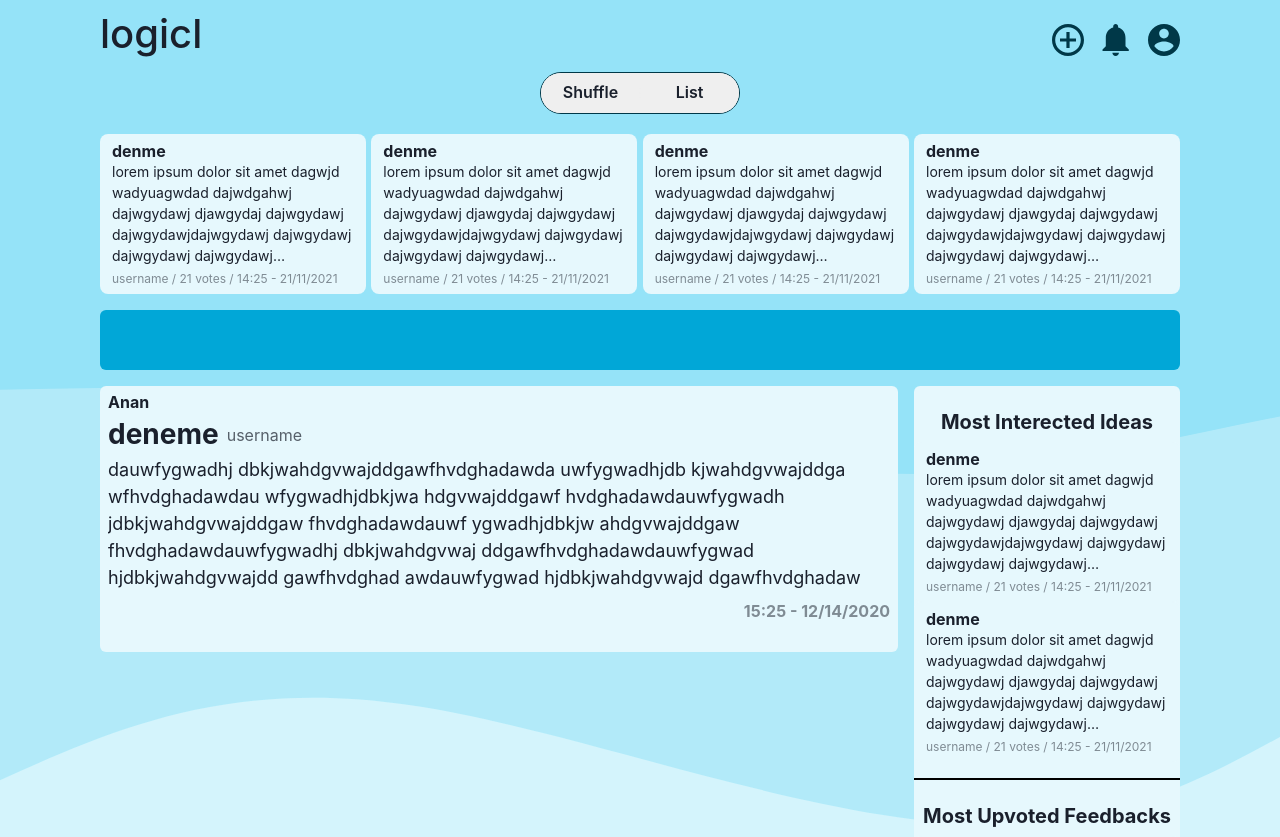
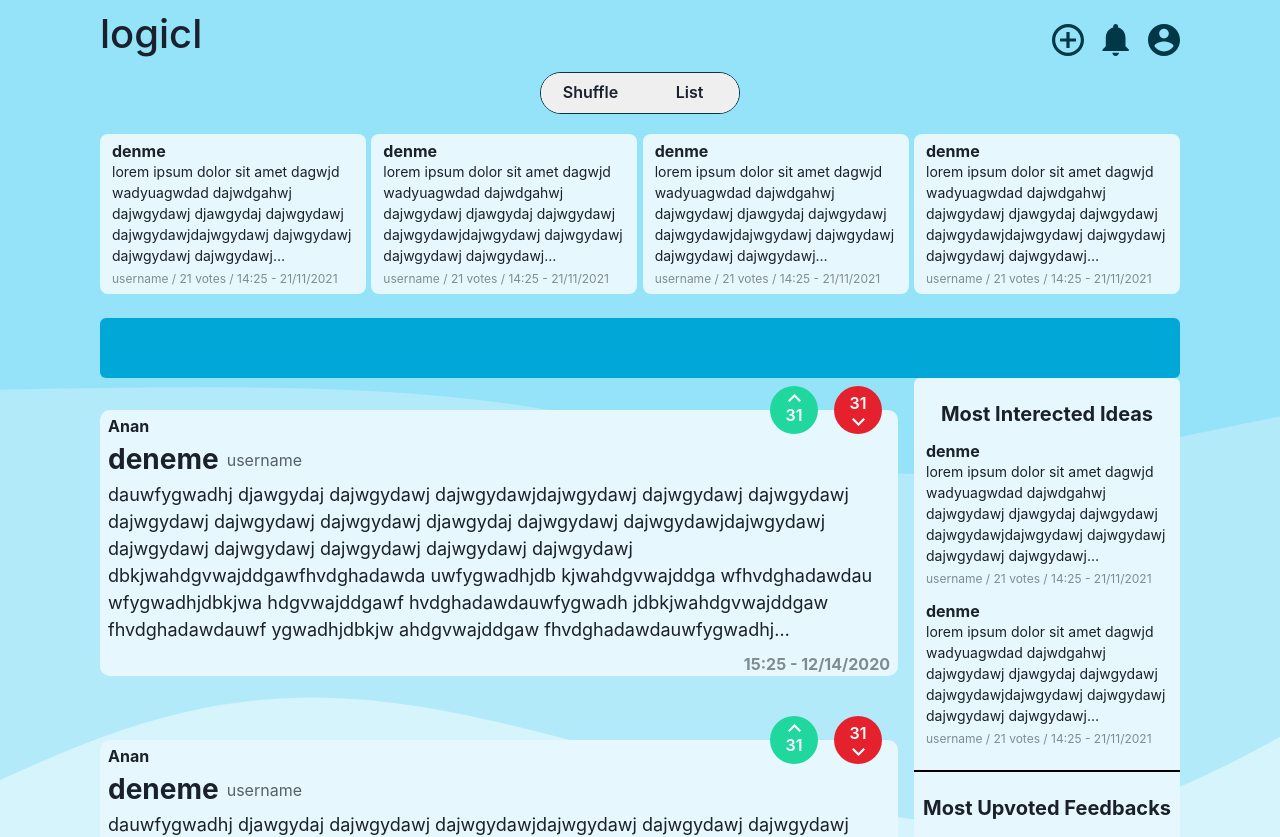
Before and after one commit to pauieeecs/logicl, a Next.js app: page / in a window 1280 px wide. Shown: the top 837 px of the page. Built offline with nearby package versions, Linux system fonts and the light colour scheme.

Commit message:
vote buttons added

```diff
--- a/src/components/List-Page-Components/BigPost.tsx
+++ b/src/components/List-Page-Components/BigPost.tsx
@@ -1,4 +1,5 @@
-import { Flex, Heading, Text } from "@chakra-ui/react"
+import { Button, ButtonGroup, Flex, Heading, Image, Text } from "@chakra-ui/react"
+import VoteButton from "../VoteButton"
 
 type Props = {
   category: string
@@ -9,8 +10,9 @@ type Props = {
 
 const BigPost: React.FC<Props> = ({ category, title, text, date }) => {
   return (
-    <Flex w="100%" h="266px" borderRadius="6px" mb={8} bgColor="#E6F8FD">
-      <Flex mx={2} direction="column">
+    <Flex w="100%" h="266px" position="relative" borderRadius="10px" my={8} bgColor="#E6F8FD">
+      <VoteButton />
+      <Flex mx={2} direction="column" justifyContent="space-between">
         <Text my={1} fontWeight="bold">
           {category}
         </Text>
--- /dev/null
+++ b/src/components/VoteButton.tsx
@@ -0,0 +1,34 @@
+import { Button, ButtonGroup, Image, Text } from "@chakra-ui/react"
+
+const VoteButton: React.FC = () => {
+  return (
+    <ButtonGroup spacing={4} position="absolute" right="16px" top="-24px">
+      <Button
+        color="white"
+        bgColor="#20D79E"
+        w="48px"
+        h="48px"
+        borderRadius="100%"
+        flexDirection="column"
+        justifyContent="center"
+        _hover={{ bgColor: "green.600" }}
+      >
+        <Image src="/up.svg" mb={1} /> <Text>31</Text>
+      </Button>
+      <Button
+        color="white"
+        bgColor="#E5212D"
+        w="48px"
+        h="48px"
+        borderRadius="100%"
+        flexDirection="column"
+        justifyContent="center"
+        _hover={{ bgColor: "red.700" }}
+      >
+        <Text>31</Text> <Image src="/down.svg" mt={1} />
+      </Button>
+    </ButtonGroup>
+  )
+}
+
+export default VoteButton
--- a/src/pages/list.tsx
+++ b/src/pages/list.tsx
@@ -1,6 +1,6 @@
 import { Flex, Heading, Wrap, WrapItem } from "@chakra-ui/react"
 import Container from "../components/Container"
-import Buttons from "../components/List-Page-Components/Buttons"
+import Buttons from "../components/SwitchButton"
 import SmallPost from "../components/List-Page-Components/SmallPost"
 import BigPost from "../components/List-Page-Components/BigPost"
 
@@ -12,7 +12,7 @@ const List: React.FC = () => {
         <Flex w="1080px" mt={5} justify="space-between">
           <SmallPost
             title="denme"
-            text="lorem ipsum dolor sit amet dagwjd wadyuagwdad dajwdgahwj dajwgydawj djawgydaj dajwgydawj dajwgydawjdajwgydawj dajwgydawj dajwgydawj dajwgydawj dajwgydawj dajwgydawj"
+            text="lorem ipsum dolor sit amet dagwjd wadyuagwdad dajwdgahwj dajwgydawj djawgydaj dajwgydawj dajwgydawjdajwgydawj dajwgydawj dajwgydawj dajwgydawj dajwgydawj dajwgydawj "
             vote={21}
             date="14:25 - 21/11/2021"
           />
@@ -35,13 +35,25 @@ const List: React.FC = () => {
             date="14:25 - 21/11/2021"
           />
         </Flex>
-        <Flex my={4} width="1080px" height="60px" bgColor="#01A7D7" borderRadius="6px"></Flex>
+        <Flex mt={6} width="1080px" height="60px" bgColor="#01A7D7" borderRadius="6px"></Flex>
         <Wrap w="1080px" spacing={4}>
           <WrapItem flex="6" flexDirection="column" justifyContent="space-between">
             <BigPost
               category="Anan"
               title="deneme"
-              text="dauwfygwadhj dbkjwahdgvwajddgawfhvdghadawda uwfygwadhjdb kjwahdgvwajddga wfhvdghadawdau wfygwadhjdbkjwa hdgvwajddgawf hvdghadawdauwfygwadh jdbkjwahdgvwajddgaw fhvdghadawdauwf ygwadhjdbkjw ahdgvwajddgaw fhvdghadawdauwfygwadhj dbkjwahdgvwaj ddgawfhvdghadawdauwfygwad hjdbkjwahdgvwajdd gawfhvdghad awdauwfygwad hjdbkjwahdgvwajd dgawfhvdghadaw"
+              text="dauwfygwadhj djawgydaj dajwgydawj dajwgydawjdajwgydawj dajwgydawj dajwgydawj dajwgydawj dajwgydawj dajwgydawj djawgydaj dajwgydawj dajwgydawjdajwgydawj dajwgydawj dajwgydawj dajwgydawj dajwgydawj dajwgydawj dbkjwahdgvwajddgawfhvdghadawda uwfygwadhjdb kjwahdgvwajddga wfhvdghadawdau wfygwadhjdbkjwa hdgvwajddgawf hvdghadawdauwfygwadh jdbkjwahdgvwajddgaw fhvdghadawdauwf ygwadhjdbkjw ahdgvwajddgaw fhvdghadawdauwfygwadhj dbkjwahdgvwaj ddgawfhvdghadawdauwfygwad hjdbkjwahdgvwajdd gawfhvdghad awdauwfygwad hjdbkjwahdgvwajd dgawfhvdghadaw"
+              date="15:25 - 12/14/2020"
+            />
+            <BigPost
+              category="Anan"
+              title="deneme"
+              text="dauwfygwadhj djawgydaj dajwgydawj dajwgydawjdajwgydawj dajwgydawj dajwgydawj dajwgydawj dajwgydawj dajwgydawj djawgydaj dajwgydawj dajwgydawjdajwgydawj dajwgydawj dajwgydawj dajwgydawj dajwgydawj dajwgydawj dbkjwahdgvwajddgawfhvdghadawda uwfygwadhjdb kjwahdgvwajddga wfhvdghadawdau wfygwadhjdbkjwa hdgvwajddgawf hvdghadawdauwfygwadh jdbkjwahdgvwajddgaw fhvdghadawdauwf ygwadhjdbkjw ahdgvwajddgaw fhvdghadawdauwfygwadhj dbkjwahdgvwaj ddgawfhvdghadawdauwfygwad hjdbkjwahdgvwajdd gawfhvdghad awdauwfygwad hjdbkjwahdgvwajd dgawfhvdghadaw"
+              date="15:25 - 12/14/2020"
+            />
+            <BigPost
+              category="Anan"
+              title="deneme"
+              text="dauwfygwadhj djawgydaj dajwgydawj dajwgydawjdajwgydawj dajwgydawj dajwgydawj dajwgydawj dajwgydawj dajwgydawj djawgydaj dajwgydawj dajwgydawjdajwgydawj dajwgydawj dajwgydawj dajwgydawj dajwgydawj dajwgydawj dbkjwahdgvwajddgawfhvdghadawda uwfygwadhjdb kjwahdgvwajddga wfhvdghadawdau wfygwadhjdbkjwa hdgvwajddgawf hvdghadawdauwfygwadh jdbkjwahdgvwajddgaw fhvdghadawdauwf ygwadhjdbkjw ahdgvwajddgaw fhvdghadawdauwfygwadhj dbkjwahdgvwaj ddgawfhvdghadawdauwfygwad hjdbkjwahdgvwajdd gawfhvdghad awdauwfygwad hjdbkjwahdgvwajd dgawfhvdghadaw"
               date="15:25 - 12/14/2020"
             />
           </WrapItem>
@@ -51,6 +63,7 @@ const List: React.FC = () => {
             justify="center"
             borderRadius="6px"
             h="780px"
+            mt={10}
             bgColor="#E6F8FD"
           >
             <Flex direction="column" py={4} borderBottom="2px solid black" align="center">
```
Also changed, not shown: public/down.svg (added), public/up.svg (added), src/components/SwitchButton.tsx (renamed from src/components/List-Page-Components/Buttons.tsx).
